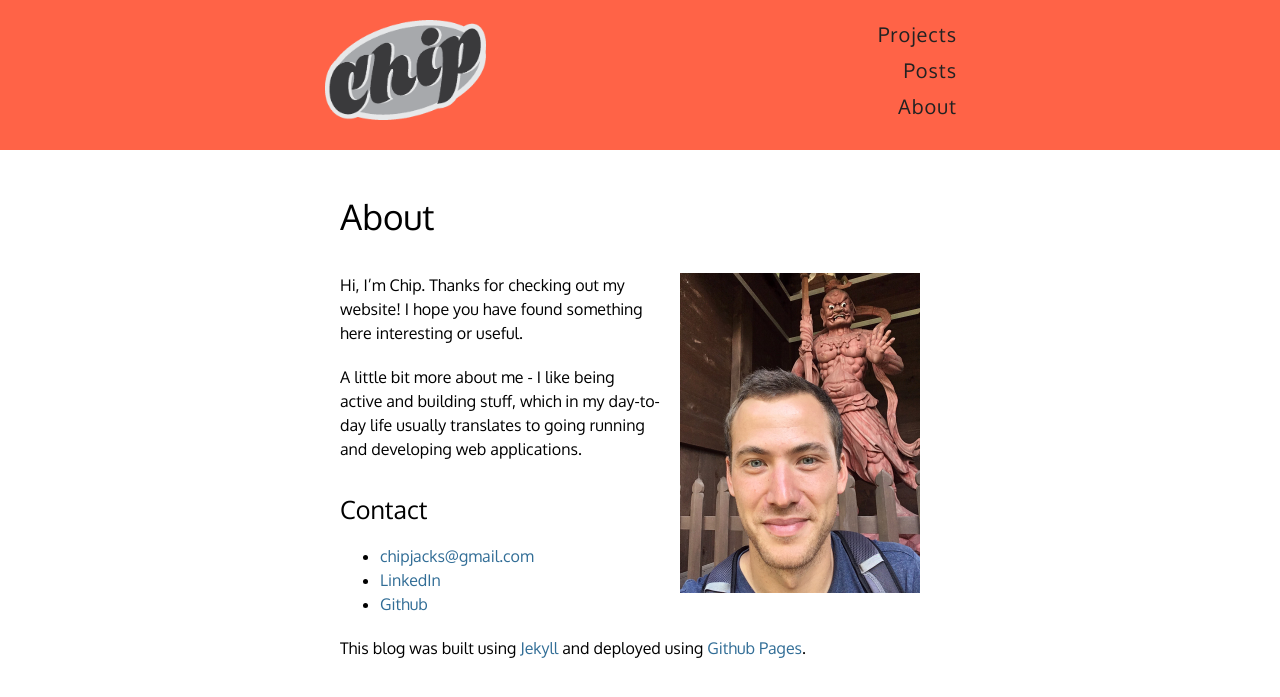
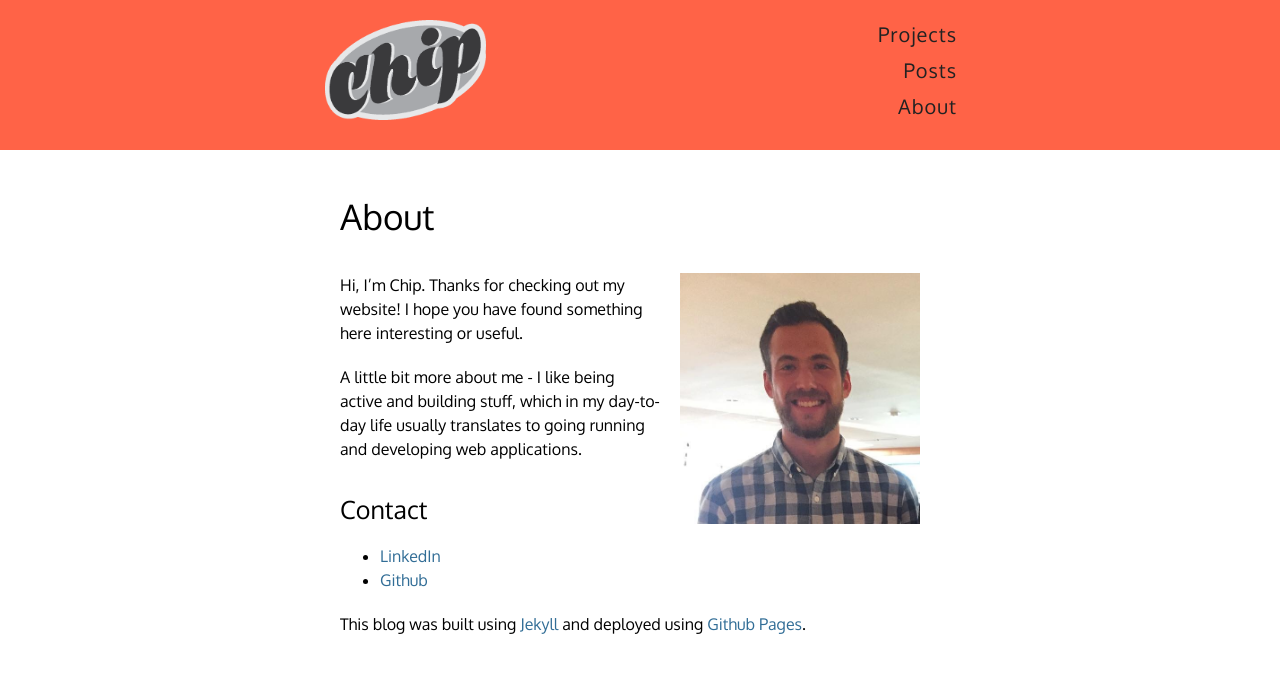
Before and after one commit to chipjacks/chipjacks.github.io, a Jekyll site: the page built from about/index.markdown, in a window 1280 px wide. Shown: the top 697 px of the page. Built offline with Jekyll 4.4.1, drawn with Linux system fonts in a browser that asks for light colours.

Commit message:
Update about page

```diff
--- a/about/index.markdown
+++ b/about/index.markdown
@@ -3,7 +3,7 @@ layout: about
 title: "About"
 ---
 
-<img src="/images/profile_pic.jpg" width="40%" align="right"/>
+<img src="/images/work_profile.jpg" width="40%" align="right"/>
 Hi, I'm Chip. Thanks for checking out my website! I hope you have found
 something here interesting or useful.
 
@@ -14,7 +14,6 @@ developing web applications.
 
 ### Contact
 
-* <a href="mailto:chipjacks@gmail.com">chipjacks@gmail.com</a>
 * <a href="http://www.linkedin.com/pub/chip-jackson/66/967/675/">LinkedIn</a>
 * <a href="https://github.com/chipjacks">Github</a>
 
```
Also changed, not shown: images/work_profile.jpg (added).
